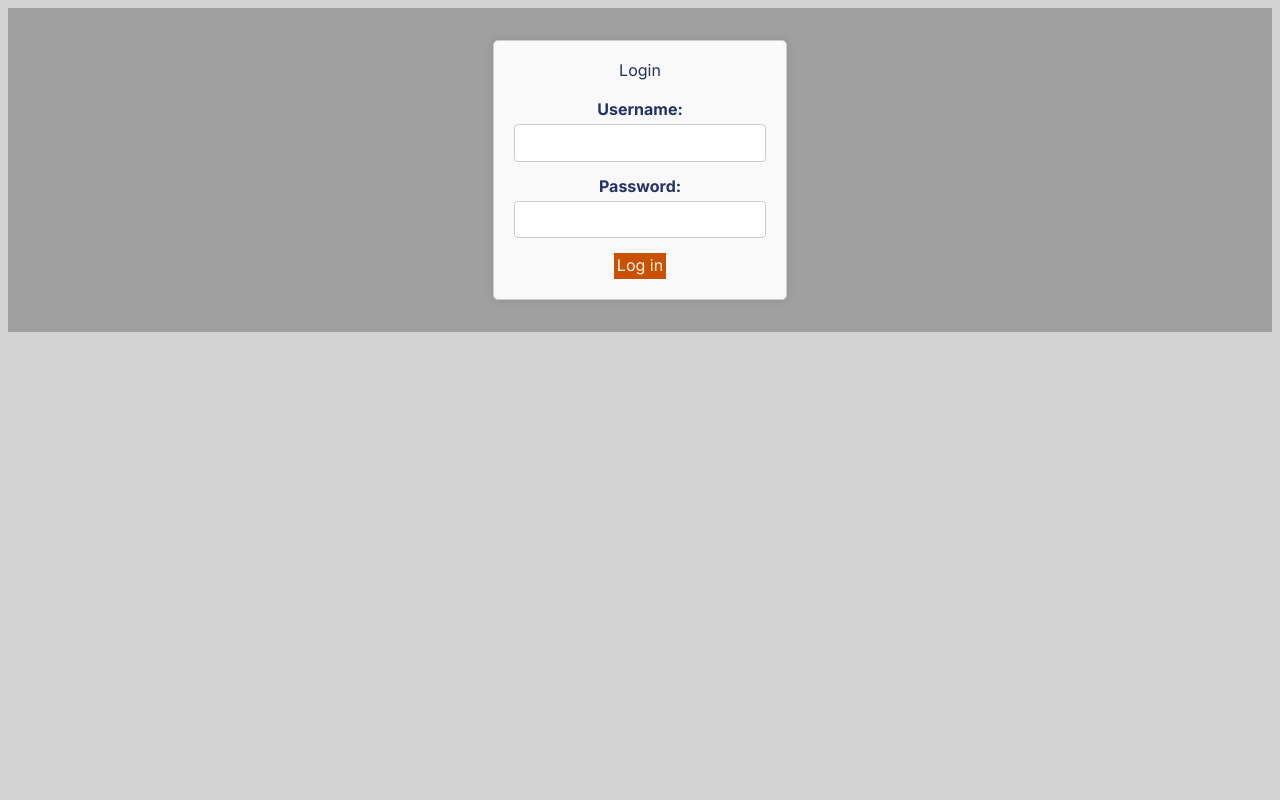
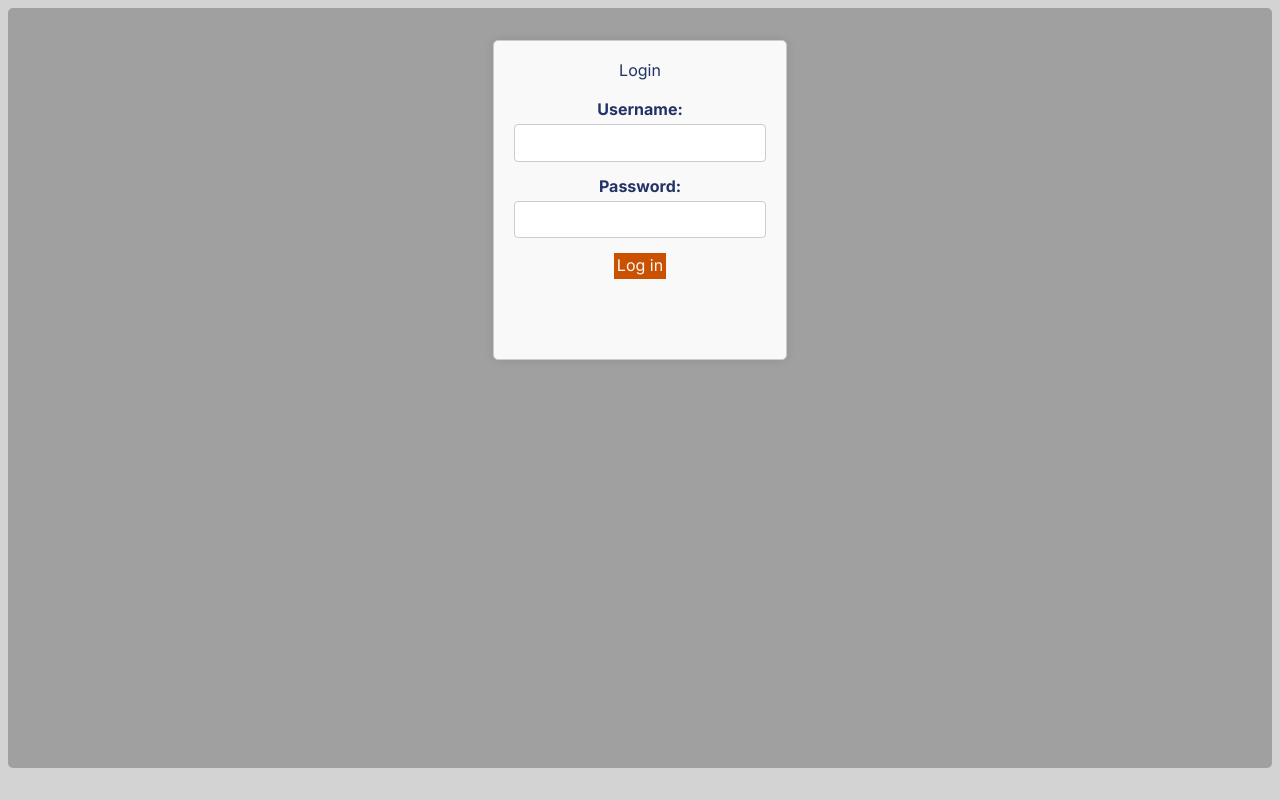
Before and after one commit to Ermegilius/reactOR, a React (Vite) app: page /login in a window 1280 px wide. Built offline with nearby package versions, Linux system fonts and the light colour scheme; data requests are answered from the project's data file.

Commit message:
refactor: login page logic and style

```diff
--- a/src/index.css
+++ b/src/index.css
@@ -34,6 +34,7 @@
   --font-family: Inter, system-ui, Avenir, Helvetica, Arial, sans-serif;
   --line-height: 1.5;
   --font-weight: 400;
+  --border-radius-all: 5px;
 }
 
 body {
@@ -51,11 +52,13 @@ body {
 }
 
 #root{
+  min-height: 95vh;
   display: flex;
   flex-direction: column;
   justify-content: space-between;
   height: var(--height-full);
   background-color: #a0a0a0;
+  border-radius: var(--border-radius-all)
 }
 
 main {
--- a/src/pages/Login.module.css
+++ b/src/pages/Login.module.css
@@ -1,5 +1,6 @@
 .container {
-    max-width: 400px;
+    max-width: 500px;
+    height: 40vh;
     margin: 0 auto;
     padding: 20px;
     border: 1px solid #ccc;
```
